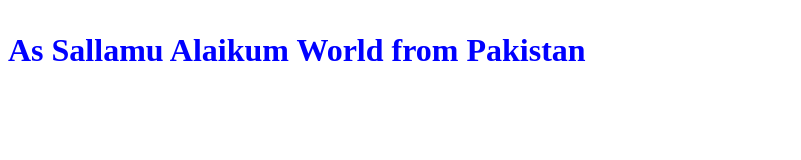
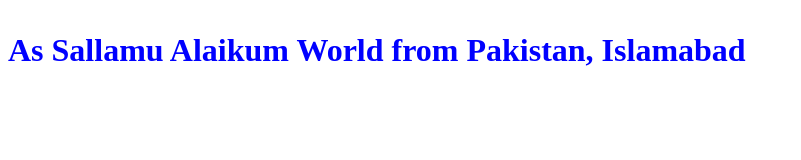
Before and after one commit to SuhailArshad1122/PIAIC-Projects, a plain HTML site: page index.html in a window 1280 px wide. Shown: the whole page, without its empty margins (0-801 px from the left). Drawn offline with Linux system fonts and the light colour scheme.

Commit message:
Update index.html

```diff
--- a/index.html
+++ b/index.html
@@ -11,6 +11,6 @@
     </style>
 </head>
 <body>
-    <h1><p>As Sallamu Alaikum World from Pakistan</p></h1>
+    <h1><p>As Sallamu Alaikum World from Pakistan, Islamabad</p></h1>
 </body>
 </html>
```
